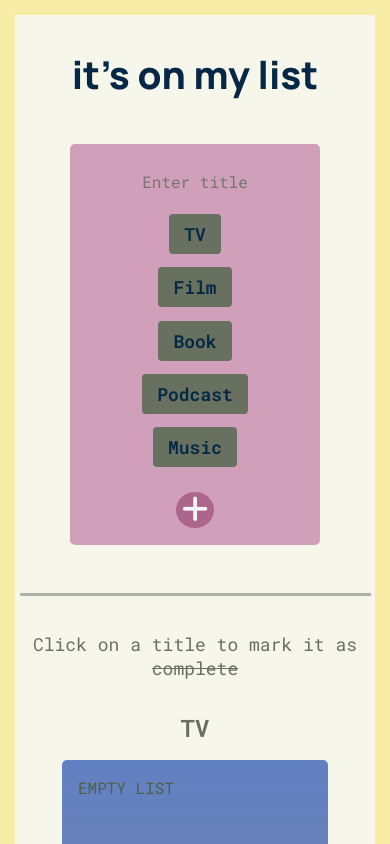
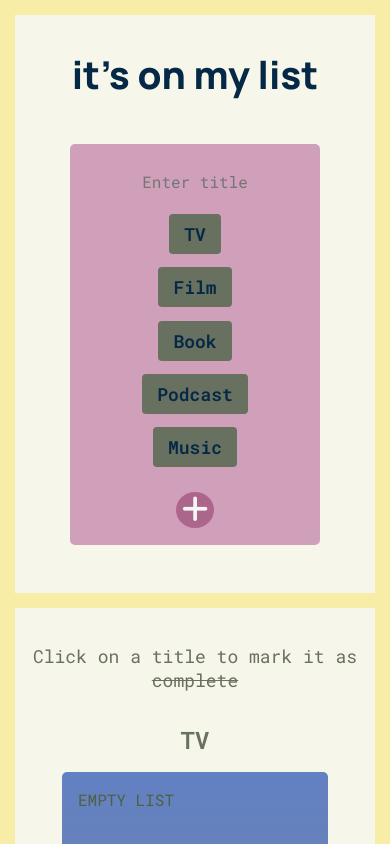
Before and after one commit to anniebalds/on-my-list-app, a React (Vite) app: page / in a window 390 px wide. Shown: the top 844 px of the page. Built offline with nearby package versions, Linux system fonts and the light colour scheme.

Commit message:
responsive borders

```diff
--- a/src/index.css
+++ b/src/index.css
@@ -264,7 +264,9 @@ input[type="radio"] {
     font-size: 18px;
     margin-top: 2em;
     padding-top: 2em;
-    border-top: 3px solid #adb3a7
+    border-top: 15px solid #f7eda6;
+    margin-left: -0.25em;
+    margin-right: -0.25em;
   }
 
   .list-container {
```
